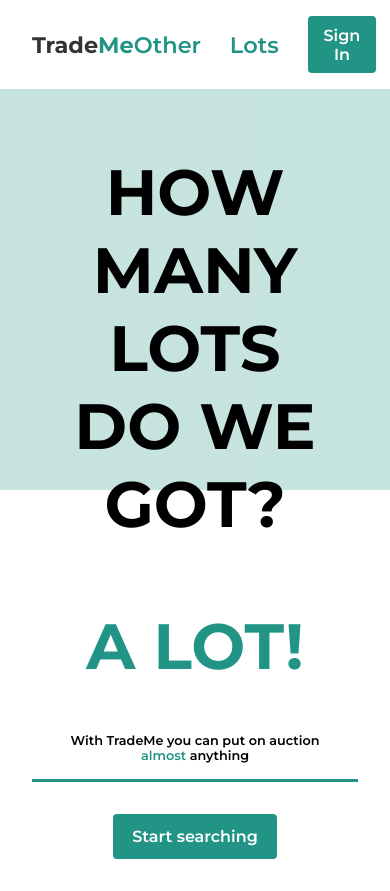
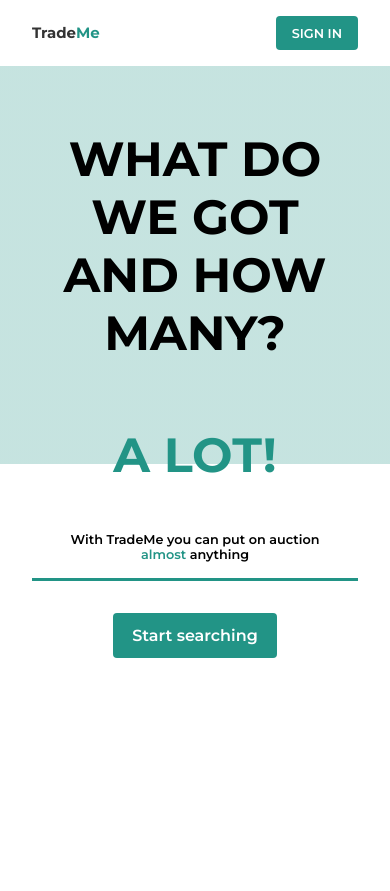
Before and after one commit to joshh71390/AuctionSpa, a React (Create React App) app: page / in a window 390 px wide. After the commit the page ends 844 px from the top, so only its background shows below. Built offline with nearby package versions, Linux system fonts and the light colour scheme.

Commit message:
updated styling and provided routing

```diff
--- a/src/components/header/Header.css
+++ b/src/components/header/Header.css
@@ -25,14 +25,16 @@ header{
 }
 
 .nav-element{
-    margin-right: 1.8rem;
+    font-size: 1.2rem;
+    margin-right: 3rem;
     font-weight: 400;
     color: var(--color-primary);
 }
 
 .nav-element:hover{
     cursor: pointer;
-    border-bottom: solid var(--color-primary);
+    border-bottom: solid var(--color-secondary);
+    color: var(--color-secondary);
 }
 
 .login-button{
@@ -46,3 +48,29 @@ header{
     font-size: 1rem;
     font-weight: 400;
 }
+
+.login-button:hover{
+    cursor: pointer;
+    background-color: var(--color-secondary);
+}
+
+@media(max-width: 50rem){
+    .nav-element{
+        margin-right: 2rem;
+        font-size: 1rem;
+    }
+}
+
+@media(max-width: 30rem){
+    header{
+        font-size: 0.8rem;
+    }
+
+    .nav-element{
+        display: none;
+    }
+
+    .login-button{
+        font-size: 0.8rem;
+    }
+}
--- a/src/components/header/Header.jsx
+++ b/src/components/header/Header.jsx
@@ -1,14 +1,19 @@
 import React from 'react'
 import './Header.css'
+import { useNavigate } from 'react-router-dom';
 
 const Header = () => {
+  const navigate = useNavigate();
+
+  const goToLots = () => navigate("/lots");
+
   return (
     <header className='header'>
       <h3 className='logo-text'>Trade<span className='colored'>Me</span></h3>
       <div className='nav-container'>
-      <button className='login-button'>Sign In</button>
-      <h3 className='nav-element'>Lots</h3>
-      <h3 className='nav-element'>Other</h3>
+      <button className='login-button'>SIGN IN</button>
+      <h3 className='nav-element' onClick={goToLots}>LOTS</h3>
+      <h3 className='nav-element'>OTHER</h3>
       </div>
     </header>
   )
--- a/src/components/pages/Landing/Landing.css
+++ b/src/components/pages/Landing/Landing.css
@@ -8,10 +8,10 @@
 }
 
 .banner{
-    margin: 3rem 12rem;
+    margin: 3rem 17rem;
     font-family: var(--text-font-primary);
     font-weight: 700;
-    font-size: 6rem;
+    font-size: 5rem;
     text-align: center;
 }
 
@@ -33,6 +33,11 @@
     font-size: 1rem;
     font-weight: 400;
     margin-top: 2rem;
+}
+
+.search-button:hover{
+    cursor: pointer;
+    background-color: var(--color-secondary);
 }
 
 @media(max-width: 85rem) {
@@ -59,3 +64,9 @@
         font-size: 0.8rem;
     }
 }
+
+@media(max-width: 28rem){
+    .banner{
+        font-size: 3rem;
+    }
+}
--- a/src/components/pages/Landing/Landing.jsx
+++ b/src/components/pages/Landing/Landing.jsx
@@ -1,13 +1,18 @@
 import React from 'react'
+import { useNavigate } from 'react-router-dom'
 import './Landing.css'
 
 const Landing = () => {
+  const navigate = useNavigate();
+
+  const goToLots = () => navigate("/lots");
+
   return (
     <section className='banner-section'>
-      <h1 class="banner">HOW MANY LOTS DO WE GOT?</h1>
+      <h1 class="banner">WHAT DO WE GOT AND HOW MANY?</h1>
       <h2 className='banner colored'>A LOT!</h2>
       <p className='notion'>With TradeMe you can put on auction <span className='colored'>almost</span> anything</p>
-      <button className='search-button'>Start searching</button>
+      <button className='search-button' onClick={goToLots}>Start searching</button>
     </section>
   )
 }
```
